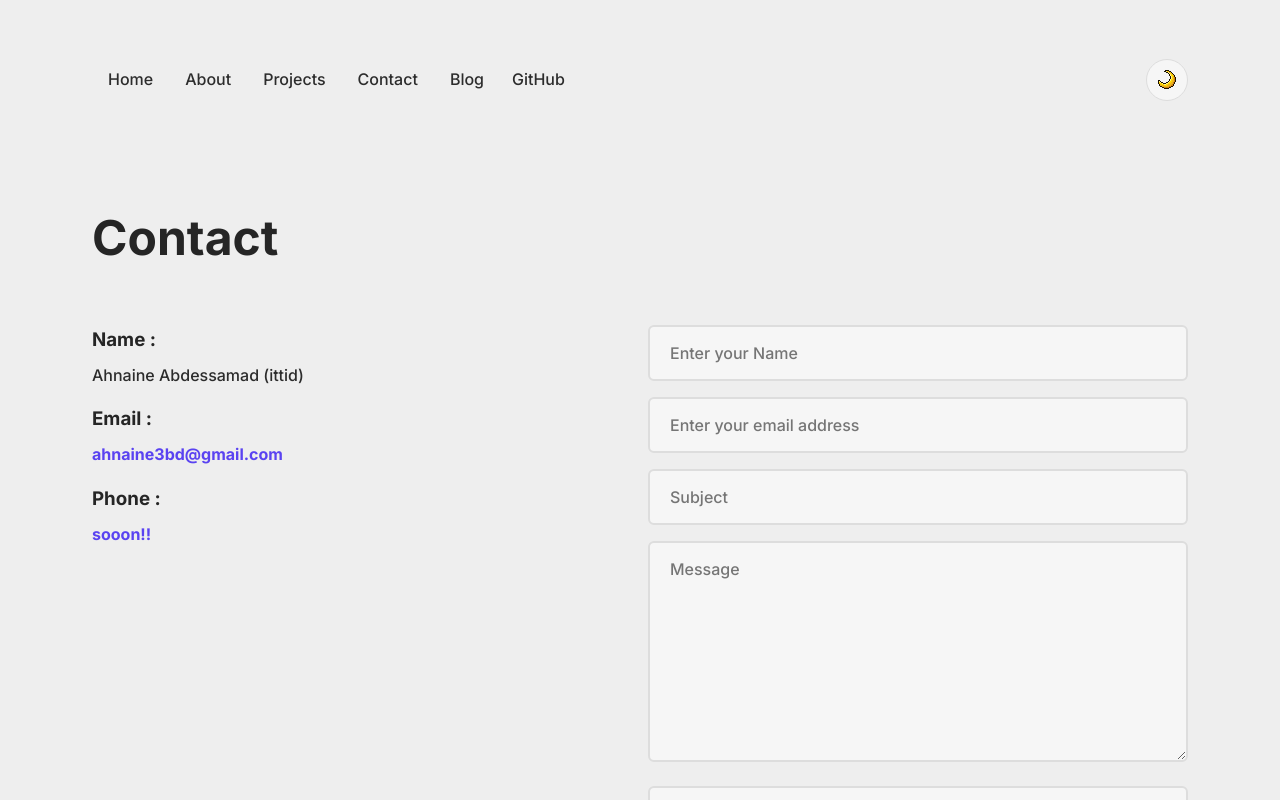
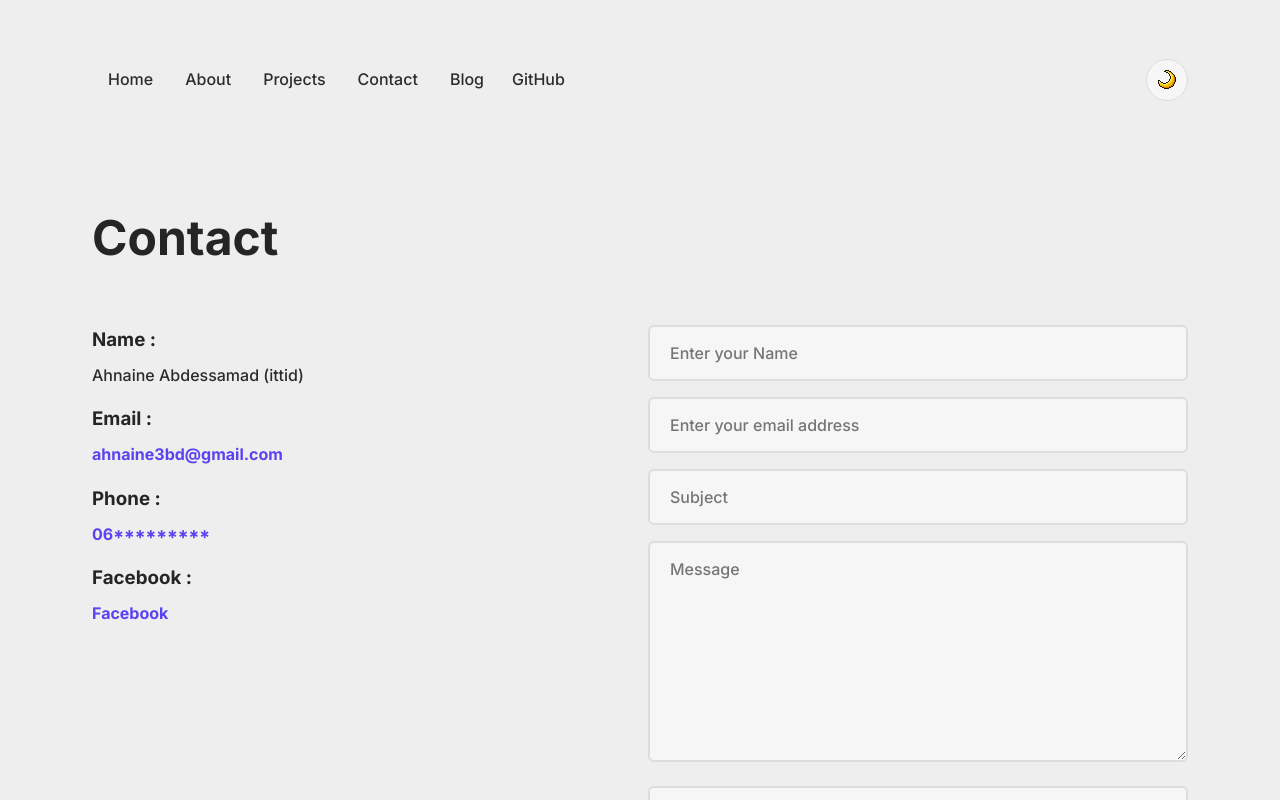
Before and after one commit to ittid/ittiddev.com, a React (Create React App) app: page /contact in a window 1280 px wide. Shown: the top 800 px of the page. Built offline with nearby package versions, Linux system fonts and the light colour scheme; a web font is replaced by a local one.

Commit message:
Update Contact.js

```diff
--- a/src/components/pages/Contact.js
+++ b/src/components/pages/Contact.js
@@ -20,8 +20,13 @@ function About() {
               />
               <InformationContact
                 name="Phone :"
-                details="sooon!!"
+                details="06*********"
                 href="tel:"
+              />
+              <InformationContact
+                name="Facebook :"
+                details="Facebook"
+                href="https://www.facebook.com/aHnaineAbdou"
               />
             </div>
             <div className="contact-form ">
```
